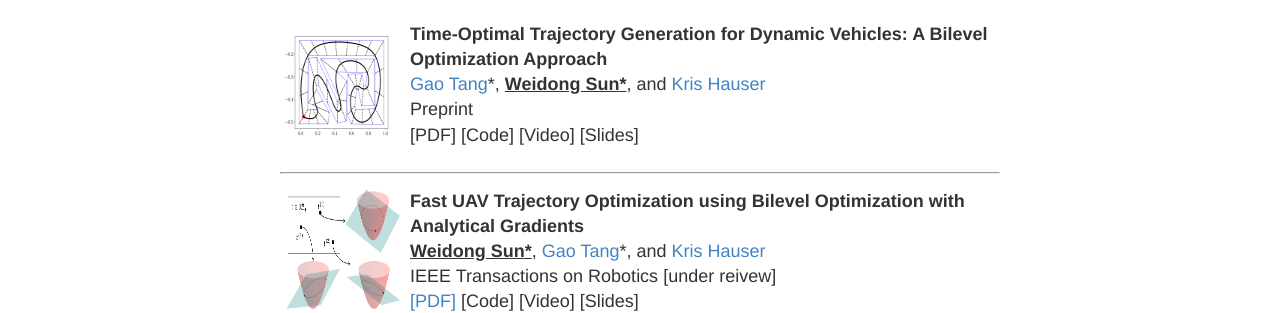
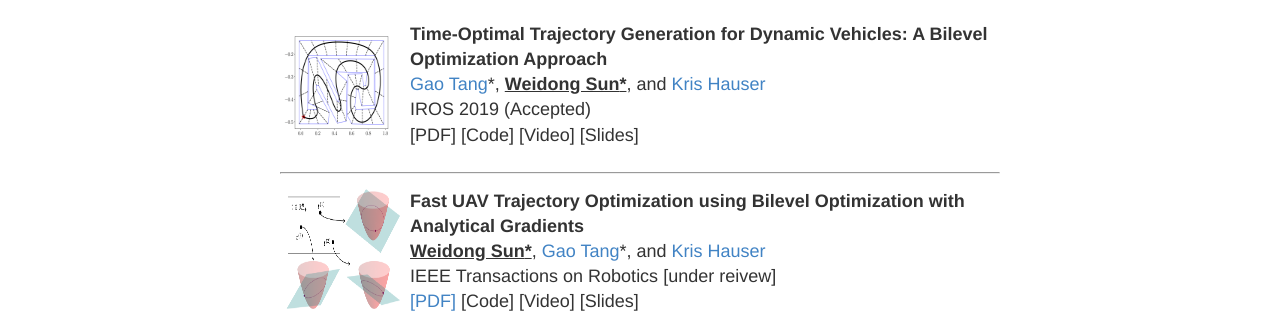
Before and after one commit to OxDuke/oxduke.github.io, a Jekyll site: the page built from index.md, in a window 1280 px wide. Shown: the part 569-882 px from the top of the page. Built offline with Jekyll 4.4.1, drawn with Linux system fonts in a browser that asks for light colours.

Commit message:
add iros 2019

```diff
--- a/index.md
+++ b/index.md
@@ -26,7 +26,7 @@ Email: [weidong.sun@duke.com](mailto:weidong.sun@duke.edu)
 <img align="left" src="{{ site.baseurl }}/images/iros19.png" style="float:left;height:120px;width:120px;margin-right: 10px">
  **Time-Optimal Trajectory Generation for Dynamic Vehicles: A Bilevel Optimization Approach**
  [Gao Tang](https://scholar.google.com/citations?user=sn6qxpQAAAAJ)<sup>*</sup>, **<u> Weidong Sun<sup>*</sup></u>**, and [Kris Hauser](https://ece.duke.edu/faculty/kristoffer-hauser)
- Preprint
+ IROS 2019 (Accepted)
  [PDF]
  [Code]
  [Video]
```
